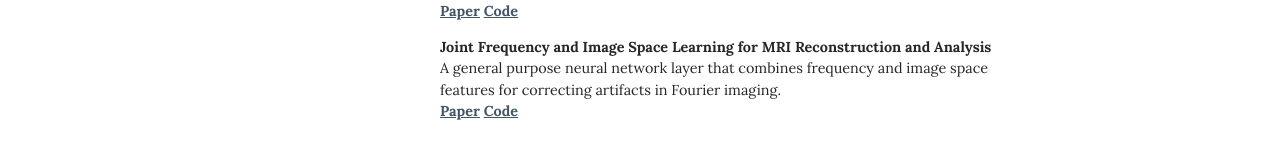
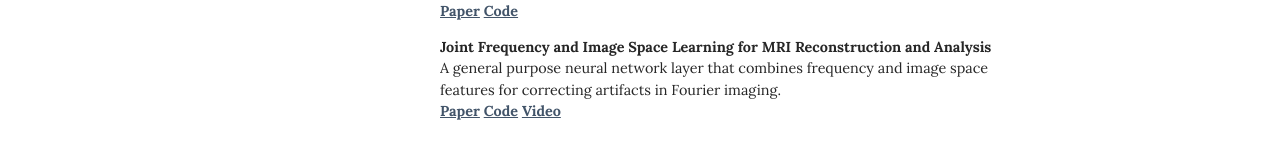
Before and after one commit to nalinimsingh/nalinimsingh.github.io, a Jekyll site: the page built from index.html, in a window 1280 px wide. Shown: the part 549-708 px from the top of the page. Built offline with Jekyll 4.4.1, drawn with Linux system fonts in a browser that asks for light colours; nearby versions of some CDN libraries.

Commit message:
Add video link

```diff
--- a/_pages/index.md
+++ b/_pages/index.md
@@ -31,6 +31,6 @@ Using test-time model-based optimization on neural network outputs to produce fa
 **Joint Frequency and Image Space Learning for MRI Reconstruction and Analysis** <br>
 A general purpose neural network layer that combines frequency and image space features for correcting artifacts in Fourier imaging.
 <br>
-[Paper](https://www.melba-journal.org/pdf/2022:018.pdf) [Code](https://github.com/nalinimsingh/interlacer)
+[Paper](https://www.melba-journal.org/pdf/2022:018.pdf) [Code](https://github.com/nalinimsingh/interlacer) [Video](https://www.youtube.com/watch?v=9dNspg8bIcM)
 
 </div>
```
